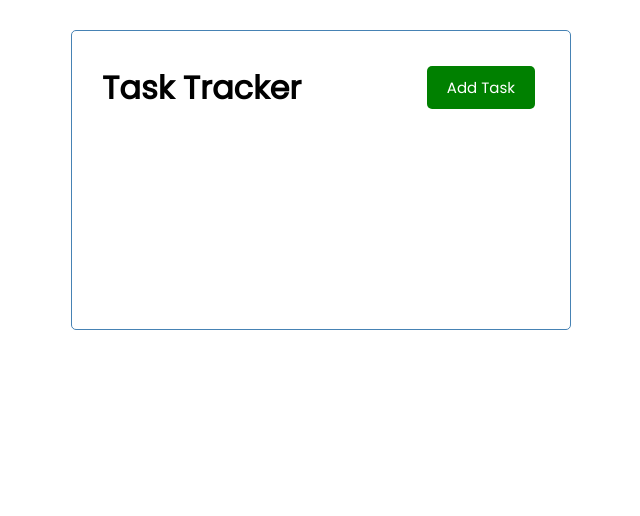
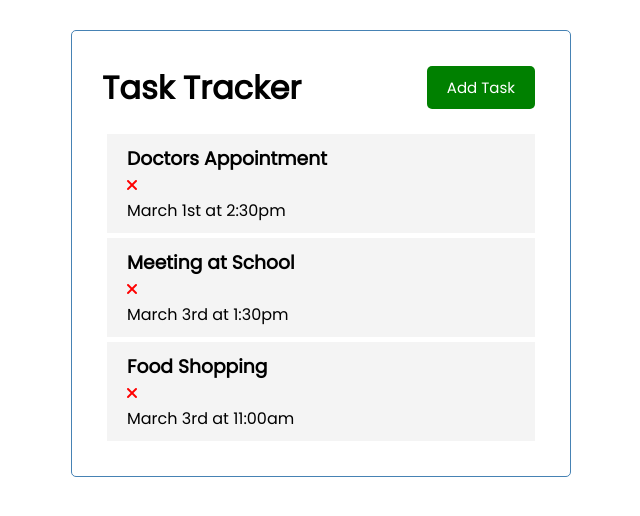
Before and after one commit to terryhung009/vue-app-taskTracker, a Vue app: page / in a window 1280 px wide. Shown: the top 516 px of the page, without its empty margins (319-959 px from the left). Built offline with nearby package versions, Linux system fonts and the light colour scheme.

Commit message:
feat:成功列出task

```diff
--- a/public/index.html
+++ b/public/index.html
@@ -1,9 +1,10 @@
 <!DOCTYPE html>
-<html lang="">
+<html lang="en">
   <head>
     <meta charset="utf-8">
     <meta http-equiv="X-UA-Compatible" content="IE=edge">
     <meta name="viewport" content="width=device-width,initial-scale=1.0">
+    <link rel="stylesheet" href="https://cdnjs.cloudflare.com/ajax/libs/font-awesome/6.1.1/css/all.min.css" integrity="sha512-KfkfwYDsLkIlwQp6LFnl8zNdLGxu9YAA1QvwINks4PhcElQSvqcyVLLD9aMhXd13uQjoXtEKNosOWaZqXgel0g==" crossorigin="anonymous" referrerpolicy="no-referrer" />
     <link rel="icon" href="<%= BASE_URL %>favicon.ico">
     <title><%= htmlWebpackPlugin.options.title %></title>
   </head>
--- a/src/App.vue
+++ b/src/App.vue
@@ -1,34 +1,75 @@
 <template>
-<div class="container">
-  <Header title="Task Tracker" />
-</div>
+  <div class="container">
+    <Header title="Task Tracker" />
+    <Tasks v-bind:tasks="tasks" />
+  </div>
 
 
 </template>
 
 <script>
-import Header from './components/Header';
+import Header from './components/Header'
+import Tasks from './components/Tasks'
 
 
 export default {
   name: 'App',
+  // inheritAttrs: false,
   components: {
     Header,
-}
+    Tasks
+  },
+  data() {
+    return {
+      tasks: [
+
+      ]
+    }
+  },
+  created() {
+    this.tasks = [
+      {
+        id: 1,
+        text: 'Doctors Appointment',
+        day: 'March 1st at 2:30pm',
+        reminder: true,
+      },
+      {
+        id: 2,
+        text: 'Meeting at School',
+        day: ' March 3rd at 1:30pm',
+        reminder: true,
+      },
+      {
+        id: 3,
+        text: 'Food Shopping',
+        day: 'March 3rd at 11:00am',
+        reminder: false,
+      }
+    ]
+  }
+
+
+
+
+
+
 }
 </script>
 
 <style>
+@import url('https://fonts.googleapis.com/css2?family=Poppins:wght@300;400&display=swap');
 
-@import url('https://fonts.googleapis.com/css2?family=Poppins:wght@300;400&display=swap');
 * {
   box-sizing: border-box;
   margin: 0;
   padding: 0;
 }
+
 body {
   font-family: 'Poppins', sans-serif;
 }
+
 .container {
   max-width: 500px;
   margin: 30px auto;
@@ -38,6 +79,7 @@
   padding: 30px;
   border-radius: 5px;
 }
+
 .btn {
   display: inline-block;
   background: #000;
@@ -51,12 +93,15 @@
   font-size: 15px;
   font-family: inherit;
 }
+
 .btn:focus {
   outline: none;
 }
+
 .btn:active {
   transform: scale(0.98);
 }
+
 .btn-block {
   display: block;
   width: 100%;
--- a/src/components/Button.vue
+++ b/src/components/Button.vue
@@ -1,5 +1,7 @@
 <template>
-    <button :style="{ background: color }" class="btn">{{text}}</button>
+    <button v-on:click="onClick()"
+        :style="{ background: color }"
+         class="btn">{{text}}</button>
 
 
 </template>
@@ -10,6 +12,11 @@
     props:{
         text:String,
         color:String
+    },
+    methods:{
+        onClick(){
+            console.log('click')
+        }
     }
 
 
--- a/src/components/Header.vue
+++ b/src/components/Header.vue
@@ -2,6 +2,8 @@
     <header>
         <h1>{{ title }}</h1>
         <Button text="Add Task" color="green" />
+        <!-- <Button text="Update Task" color="blue" /> -->
+        <!-- <Button text="Delete Task" color="red" /> -->
 
 
     </header>
--- /dev/null
+++ b/src/components/Task.vue
@@ -0,0 +1,40 @@
+<template>
+<div class="task">
+    <h3>{{ task.text }}</h3>
+    <i class="fas fa-times"></i>
+    <p>{{ task.day }}</p>
+</div>
+
+</template>
+
+<script>
+export default{
+    name:'Task',
+    props:{
+        task:Object
+    }
+
+}
+</script>
+
+<style scope>
+.fas {
+  color: red;
+}
+.task {
+  background: #f4f4f4;
+  margin: 5px;
+  padding: 10px 20px;
+  cursor: pointer;
+}
+.task.reminder {
+  border-left: 5px solid green;
+}
+.task h3 {
+  display: flex;
+  align-items: center;
+  justify-content: space-between;
+}
+
+
+</style>
--- /dev/null
+++ b/src/components/Tasks.vue
@@ -0,0 +1,20 @@
+<template>
+    <div :key="task.id" v-for="task in tasks">
+    <Task :task="task" />
+    </div>
+</template>
+
+<script>
+    import Task from './Task'
+
+
+    export default{
+        name: 'Tasks',
+        props:{
+            tasks:Array
+        },
+        components:{
+            Task
+        }
+    }
+</script>
```
